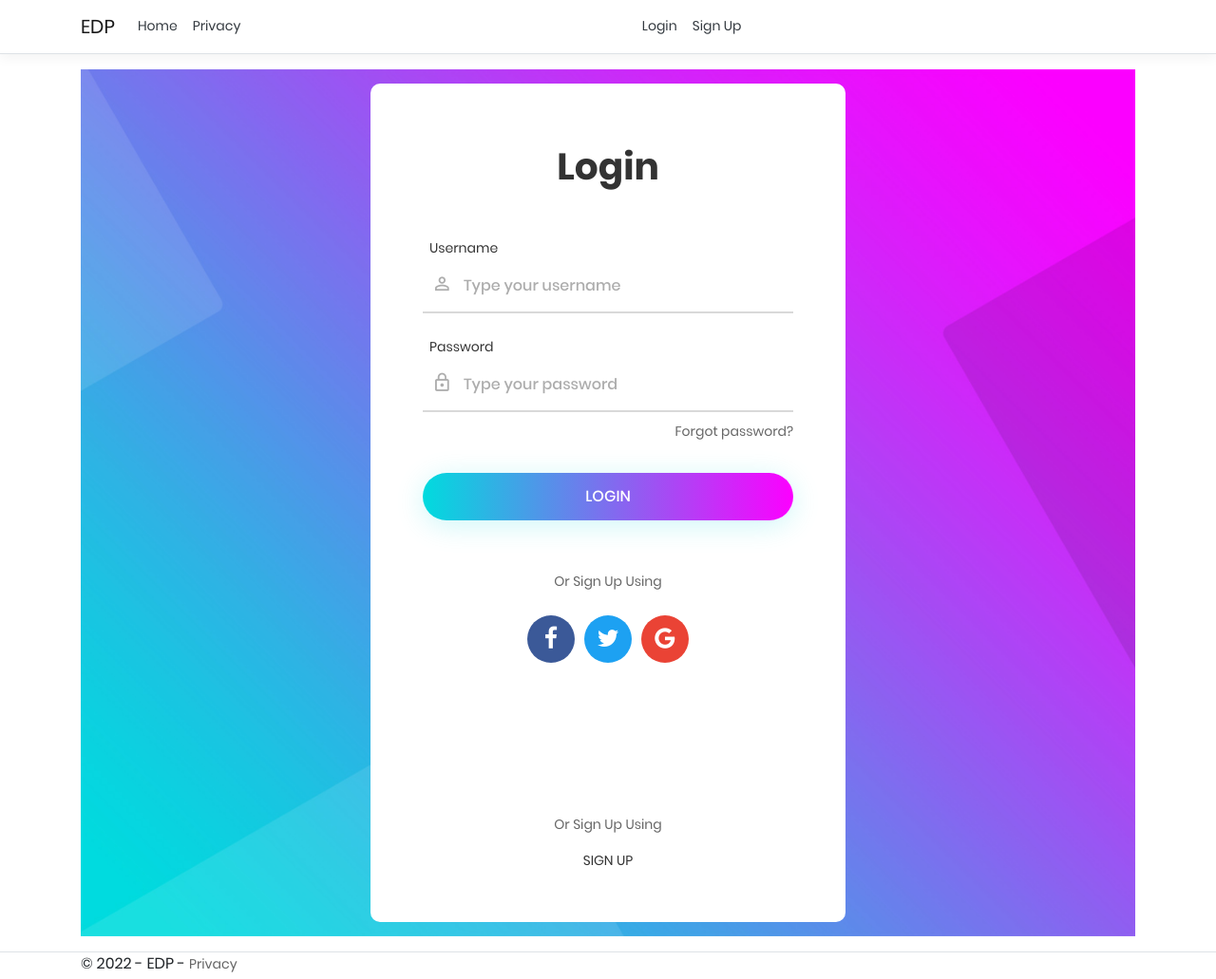
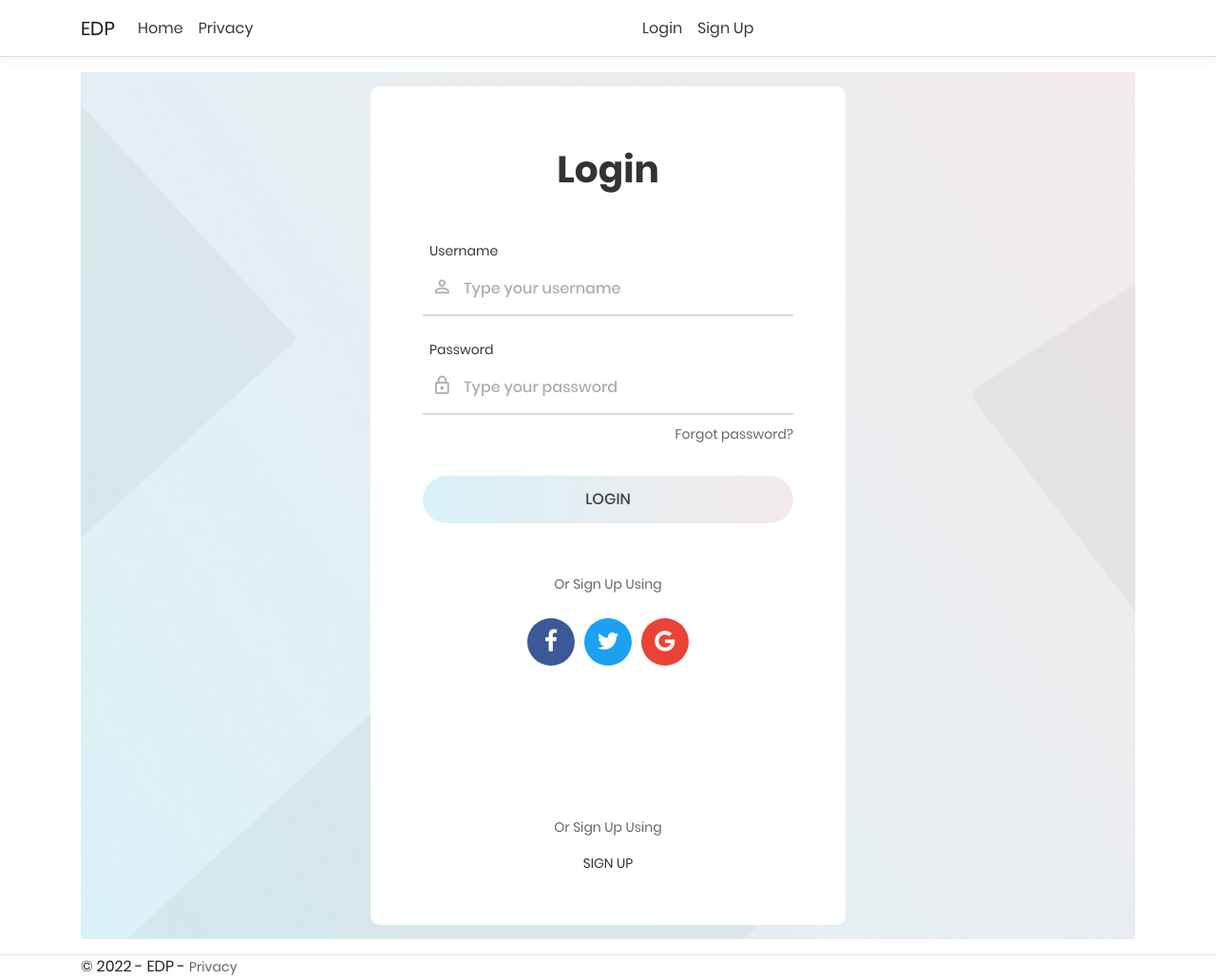
Before and after one commit to bryxnns/edp_asp.net_core, an ASP.NET Core app: page /Login in a window 1280 px wide. Shown: the whole page at 95% size. Run offline with ASP.NET Core 8, Linux system fonts and the light colour scheme; style sheets or scripts are compiled from the project's sources.

Commit message:
Login Page

```diff
--- a/EDP/EDP/Pages/Login.cshtml
+++ b/EDP/EDP/Pages/Login.cshtml
@@ -5,7 +5,7 @@
 
 <body>
 	<div class="limiter">
-		<div class="container-login100" style="background-image: url('images/bg-01.jpg');">
+		<div class="container-login100" style="background-image: url('images/bg-01.png');">
 			<div class="wrap-login100 p-l-55 p-r-55 p-t-65 p-b-54">
 				<form class="login100-form validate-form">
 					<span class="login100-form-title p-b-49">
--- a/EDP/EDP/Pages/Shared/_Layout.cshtml
+++ b/EDP/EDP/Pages/Shared/_Layout.cshtml
@@ -8,6 +8,11 @@
     <link rel="stylesheet" href="~/css/site.css" asp-append-version="true" />
     <link rel="stylesheet" href="~/EDP.styles.css" asp-append-version="true" />
 
+
+    <!-- CSS only -->
+    <link href="https://cdn.jsdelivr.net/npm/bootstrap@5.2.3/dist/css/bootstrap.min.css" rel="stylesheet" integrity="sha384-rbsA2VBKQhggwzxH7pPCaAqO46MgnOM80zW1RWuH61DGLwZJEdK2Kadq2F9CUG65" crossorigin="anonymous">
+    <!-- JavaScript Bundle with Popper -->
+    <script src="https://cdn.jsdelivr.net/npm/bootstrap@5.2.3/dist/js/bootstrap.bundle.min.js" integrity="sha384-kenU1KFdBIe4zVF0s0G1M5b4hcpxyD9F7jL+jjXkk+Q2h455rYXK/7HAuoJl+0I4" crossorigin="anonymous"></script>
 
     <!--===============================================================================================-->
     <link rel="icon" type="image/png" href="images/icons/favicon.ico" />
--- a/EDP/EDP/wwwroot/css/main.css
+++ b/EDP/EDP/wwwroot/css/main.css
@@ -165,7 +165,7 @@ iframe {
 
 .container-login100 {
   width: 100%;
-  min-height: 100vh;
+  min-height: 85vh;
   display: -webkit-box;
   display: -webkit-flex;
   display: -moz-box;
@@ -322,12 +322,6 @@ iframe {
   border-radius: 25px;
   overflow: hidden;
   margin: 0 auto;
-
-  box-shadow: 0 5px 30px 0px rgba(3, 216, 222, 0.2);
-  -moz-box-shadow: 0 5px 30px 0px rgba(3, 216, 222, 0.2);
-  -webkit-box-shadow: 0 5px 30px 0px rgba(3, 216, 222, 0.2);
-  -o-box-shadow: 0 5px 30px 0px rgba(3, 216, 222, 0.2);
-  -ms-box-shadow: 0 5px 30px 0px rgba(3, 216, 222, 0.2);
 }
 
 .login100-form-bgbtn {
@@ -336,10 +330,10 @@ iframe {
   width: 300%;
   height: 100%;
   background: #a64bf4;
-  background: -webkit-linear-gradient(right, #00dbde, #fc00ff, #00dbde, #fc00ff);
-  background: -o-linear-gradient(right, #00dbde, #fc00ff, #00dbde, #fc00ff);
-  background: -moz-linear-gradient(right, #00dbde, #fc00ff, #00dbde, #fc00ff);
-  background: linear-gradient(right, #00dbde, #fc00ff, #00dbde, #fc00ff);
+  background: -webkit-linear-gradient(right, #D9F2F9, #F4EAEA, #D9F2F9, #F4EAEA);
+  background: -o-linear-gradient(right, #D9F2F9, #F4EAEA, #D9F2F9, #F4EAEA);
+  background: -moz-linear-gradient(right, #D9F2F9, #F4EAEA, #D9F2F9, #F4EAEA);
+  background: linear-gradient(right, #D9F2F9, #F4EAEA, #D9F2F9, #F4EAEA);
   top: 0;
   left: -100%;
 
@@ -352,7 +346,7 @@ iframe {
 .login100-form-btn {
   font-family: Poppins-Medium;
   font-size: 16px;
-  color: #fff;
+  color: #424242;
   line-height: 1.2;
   text-transform: uppercase;
 
```
Also changed, not shown: EDP/EDP/wwwroot/images/bg-01.png (added), EDP/EDP/wwwroot/images/bg-02.jpg (renamed from EDP/EDP/wwwroot/images/bg-01.jpg), 9 other files.
